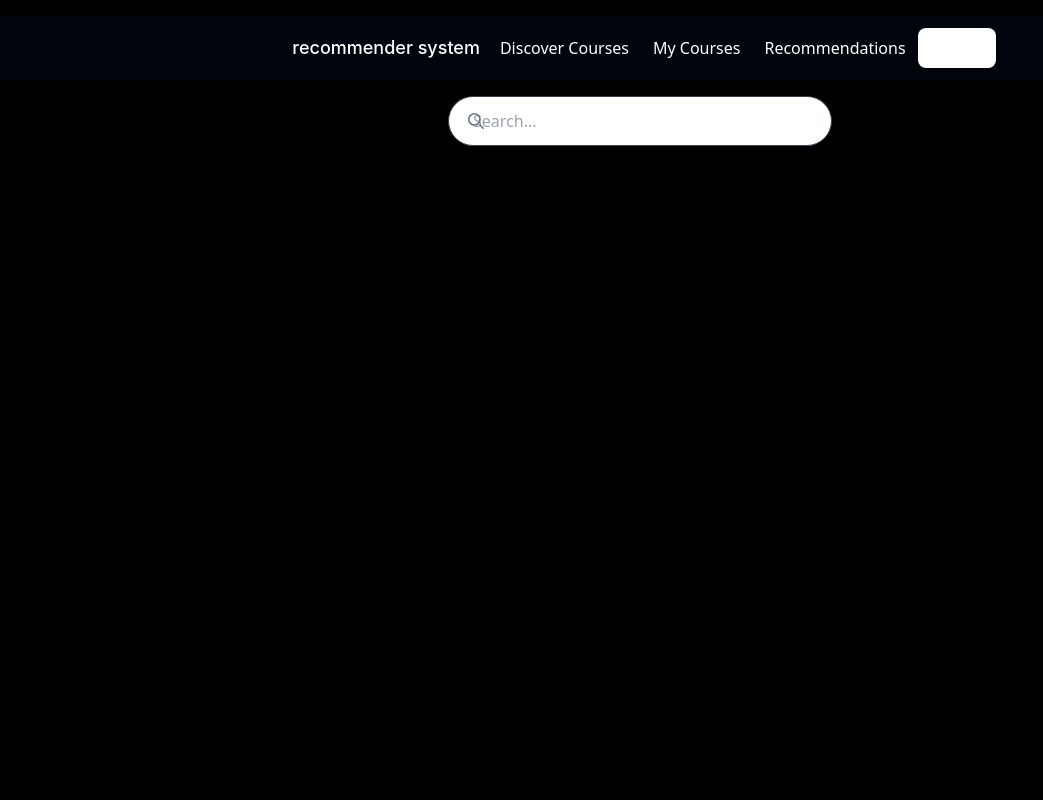
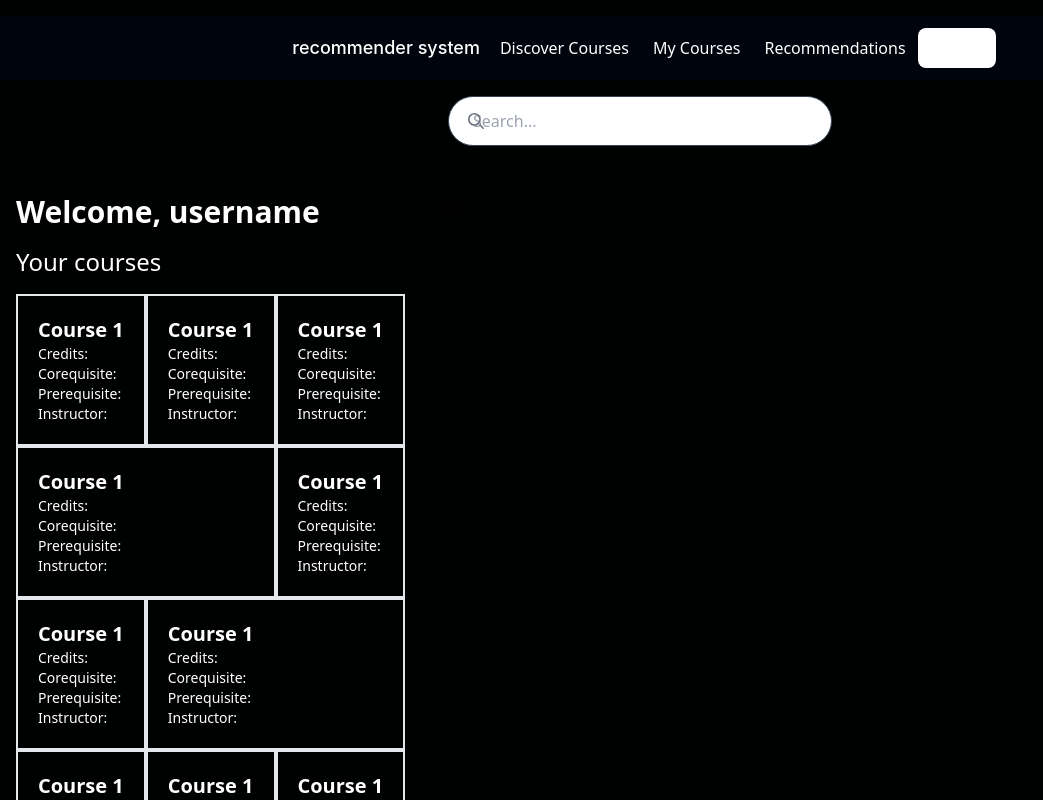
Before and after one commit to se-sept-14/satoru, a Vue app in the folder client/: page /dashboard in a window 1280 px wide. Shown: the top 800 px of the page, without its empty margins (0-1043 px from the left). Built offline with nearby package versions, Linux system fonts and the light colour scheme.

Commit message:
edited dashboard

```diff
--- a/client/src/pages/DashboardPage.vue
+++ b/client/src/pages/DashboardPage.vue
@@ -25,15 +25,92 @@
           </svg>
         </div>
       </div>
-    </div>'
+    </div>
 
+    <div class="h-screen flex mx-auto px-36">
+      <div class="w-3/4 p-4 h-full flex flex-col">
+        <h1 class="text-3xl font-bold text-white my-2">
+          Welcome, {{ userName }}
+        </h1>
+        <h2 class="text-2xl text-white my-4">Your courses</h2>
+        <div class="grid auto-rows-[192px] grid-cols-3 gap-7">
+          <div
+            v-for="(course, i) in courses"
+            :key="i"
+            class="row-span-1 rounded-xl border-2 border-slate-100/10 bg-[#000101] p-5 dark:bg-[#000101] text-white"
+            :class="{ 'col-span-2': i === 3 || i === 6 }"
+          >
+            <h2 class="text-xl font-bold">{{ course.name }}</h2>
+            <p class="text-sm">{{ course.code }}</p>
+            <p class="text-sm">Credits: {{ course.credits }}</p>
+            <p class="text-sm">{{ course.description }}</p>
+            <p class="text-sm">Corequisite: {{ course.corequisite }}</p>
+            <p class="text-sm">Prerequisite: {{ course.prerequisite }}</p>
+            <p class="text-sm">Instructor: {{ course.instructor }}</p>
+          </div>
+        </div>
+        <!-- <div class="grid auto-rows-[192px] grid-cols-3 gap-7">
+          <div
+            v-for="(course, i) in courses"
+            :key="i"
+            :class="`row-span-1 rounded-xl border-2 border-slate-100/10 bg-[#000101] p-5 dark:bg-[#000101] ${
+              i === 3 || i === 6 ? 'col-span-2' : ''
+            }`"
+          >
+            <div class="text-white">
+              {{ course.name }}
+            </div>
+          </div>
+        </div> -->
+      </div>
+
+      <div class="w-1/4 p-4 h-full">
+        2nd
+        <!-- Content for the second column -->
+      </div>
+    </div>
   </div>
 </template>
+
+<!-- ... rest of your component ... -->
 
 <script>
 export default {
   name: "DashboardPage",
+  data() {
+    return {
+      userName: "username",
+      courses: [
+        { id: 1, name: "Course 1", image: "url-to-course-1-image" },
+        { id: 1, name: "Course 1", image: "url-to-course-1-image" },
+        { id: 1, name: "Course 1", image: "url-to-course-1-image" },
+        { id: 1, name: "Course 1", image: "url-to-course-1-image" },
+        { id: 1, name: "Course 1", image: "url-to-course-1-image" },
+        { id: 1, name: "Course 1", image: "url-to-course-1-image" },
+        { id: 1, name: "Course 1", image: "url-to-course-1-image" },
+        { id: 1, name: "Course 1", image: "url-to-course-1-image" },
+        { id: 1, name: "Course 1", image: "url-to-course-1-image" },
+        { id: 1, name: "Course 1", image: "url-to-course-1-image" },
+        { id: 2, name: "Course 2", image: "url-to-course-2-image" },
+        // add more courses as needed
+      ],
+    };
+  },
 };
 </script>
 
-<style scoped></style>
+<style scoped>
+.course-card {
+  border: 1px solid #ccc;
+  padding: 20px;
+  margin: 10px;
+  border-radius: 10px;
+  background-color: #f9f9f9;
+  box-shadow: 0 2px 5px rgba(0, 0, 0, 0.15);
+}
+
+.course-image {
+  width: 100%;
+  height: auto;
+}
+</style>
--- a/client/src/router/index.js
+++ b/client/src/router/index.js
@@ -10,10 +10,25 @@ export default createRouter({
       name: "HomePage",
       component: HomePage,
     },
+    // {
+    //   path: "/login",
+    //   name: "LoginPage",
+    //   component: () => import("@/pages/LoginPage.vue"),
+    // },
     {
       path: "/login",
       name: "LoginPage",
       component: () => import("@/pages/LoginPage.vue"),
+      beforeEnter: (to, from, next) => {
+        // Check if the user is already logged in
+        if (store.getters["auth/isLoggedIn"]) {
+          // If they are, redirect to the dashboard
+          next("/dashboard");
+        } else {
+          // If not, continue to the login page
+          next();
+        }
+      },
     },
     {
       path: "/register",
```
